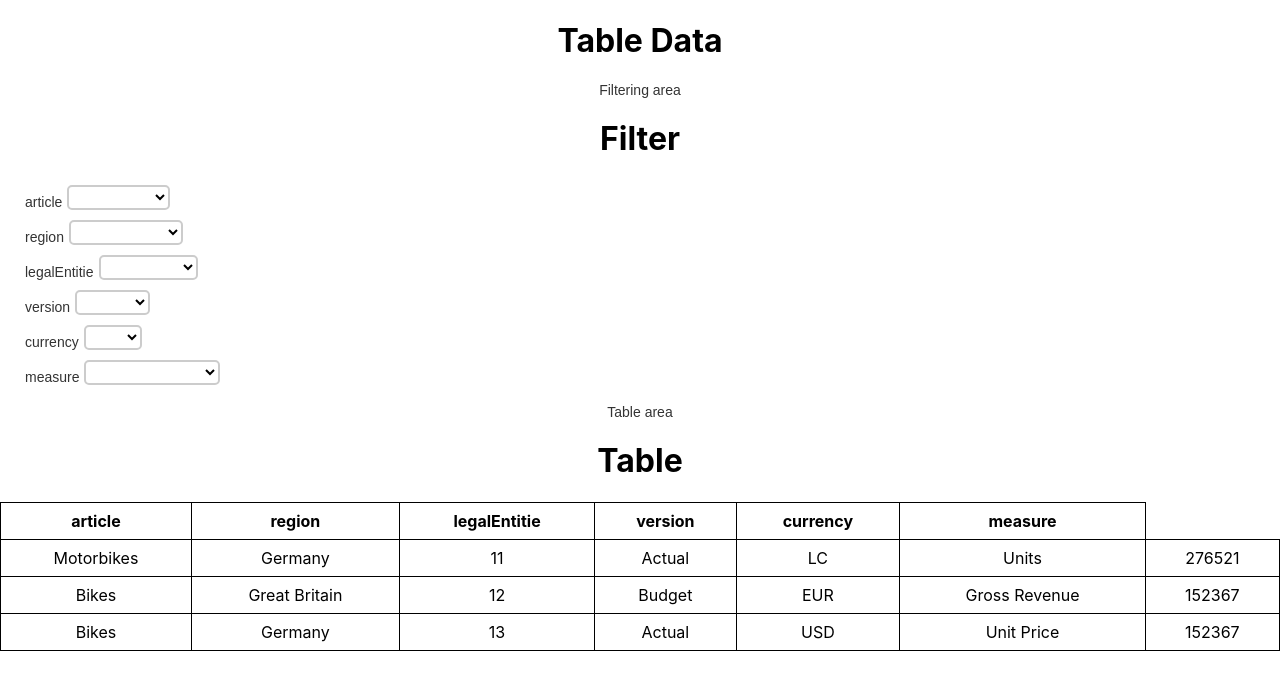
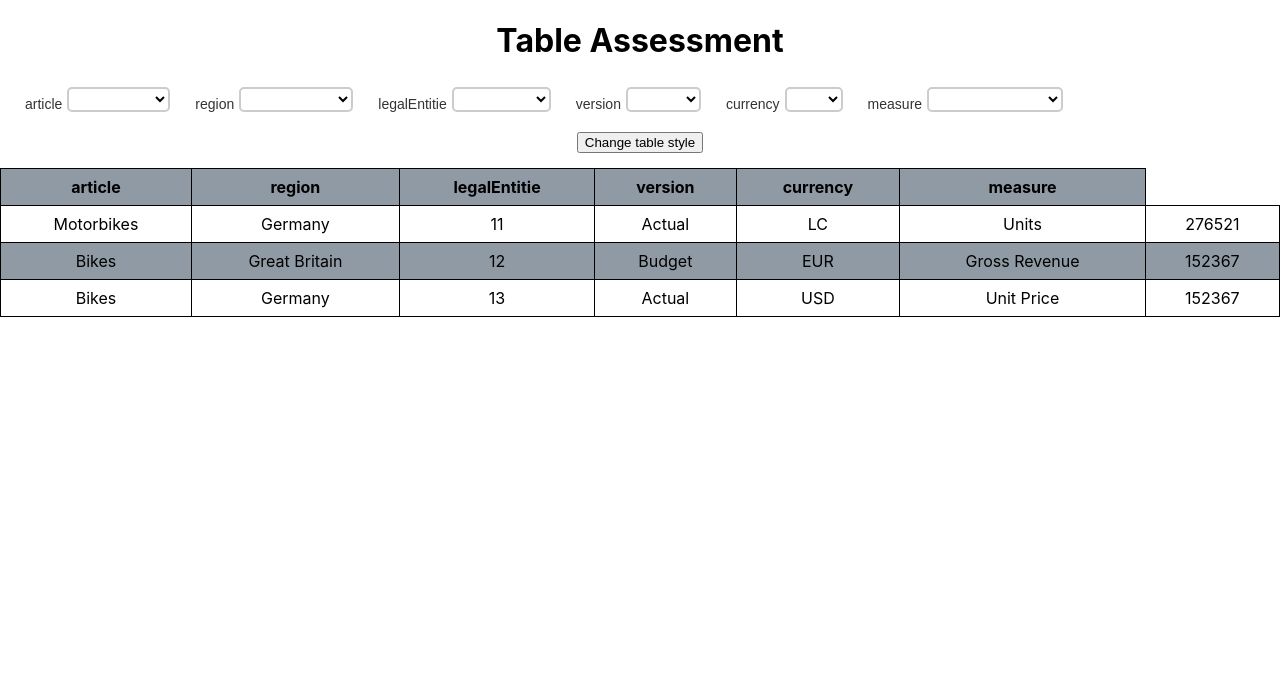
Before and after one commit to Yoloseph/TableDataAssessment, a React (Create React App) app in the folder table-assessment/: page / in a window 1280 px wide. Shown: the top 690 px of the page. Built offline with nearby package versions, Linux system fonts and the light colour scheme.

Commit message:
Added multiple styles for the table and button to change between them Small refactoring of labels and display of components

```diff
--- a/table-assessment/src/App.jsx
+++ b/table-assessment/src/App.jsx
@@ -59,15 +59,13 @@ function App() {
 
   return (
     <div className="App">
-      <h1>Table Data</h1>
-      <p>Filtering area</p>
+      <h1>Table Assessment</h1>
       {tableData && (
         <Filter
           tableData={tableData}
           handleChange={(data) => handleFilter(data)}
         />
       )}
-      <p>Table area</p>
       {userData && tableData && (
         <Table userData={userData} tableData={tableData} />
       )}
--- a/table-assessment/src/components/Filter.css
+++ b/table-assessment/src/components/Filter.css
@@ -29,3 +29,7 @@ select:focus {
   border-color: #3867d5;
   box-shadow: 0 0 3px rgba(119, 119, 119, 0.3);
 }
+
+.filters {
+  display: flex;
+}
--- a/table-assessment/src/components/Filter.jsx
+++ b/table-assessment/src/components/Filter.jsx
@@ -55,12 +55,7 @@ function Filter({ tableData, handleChange }) {
     return selects;
   };
 
-  return (
-    <div>
-      <h1>Filter </h1>
-      {columnDataBlock(tableData)}
-    </div>
-  );
+  return <div className="filters">{columnDataBlock(tableData)}</div>;
 }
 
 export default Filter;
--- a/table-assessment/src/components/Table.css
+++ b/table-assessment/src/components/Table.css
@@ -3,10 +3,42 @@ table {
   border-collapse: collapse;
 }
 
-th, td {
+th,
+td {
   border: 1px solid black;
   padding: 8px;
   text-align: center;
+}
+
+/* tr:nth-child(even) {
+  background-color: #f2f2f2;
+}
+
+tr:nth-child(odd) {
+  background-color: white;
+} */
+
+.odd_zebra {
+  background-color: #ffffff;
+}
+
+.even_zebra {
+  background-color: #8f9aa5;
+}
+
+.odd {
+  background-color: #ffffff;
+}
+
+.even {
+  background-color: #ffffff;
+}
+
+.header_zebra {
+  background-color: #8f9aa5;
+}
+.header {
+  background-color: #ffffff;
 }
 
 .collapse-icon {
@@ -24,3 +56,7 @@ th, td {
 .expandable {
   padding-left: 10px;
 }
+
+.btn{
+    margin: 15px auto 15px auto;
+}
--- a/table-assessment/src/components/Table.jsx
+++ b/table-assessment/src/components/Table.jsx
@@ -2,11 +2,17 @@ import { useState } from "react";
 import "./Table.css";
 
 function Table({ userData, tableData }) {
+  const [useZebraStyling, setUseZebraStyling] = useState(true);
+
   const getHeaders = (data) => {
     let header = [];
     if (data) {
       Object.keys(data).forEach((element) => {
-        header.push(<th>{element}</th>);
+        header.push(
+          <th className={useZebraStyling ? "header_zebra" : "header"}>
+            {element}
+          </th>
+        );
       });
     }
     return <>{header}</>;
@@ -18,7 +24,18 @@ function Table({ userData, tableData }) {
     if (data) {
       data.forEach((element) => {
         row.push(
-          <tr data-row-level={level}>
+          <tr
+            className={
+              level % 2 === 0
+                ? useZebraStyling
+                  ? "even_zebra"
+                  : "even"
+                : useZebraStyling
+                ? "odd_zebra"
+                : "odd"
+            }
+            data-row-level={level}
+          >
             {Object.values(element).map((value, index) => (
               <td key={index}>{value}</td>
             ))}
@@ -30,9 +47,15 @@ function Table({ userData, tableData }) {
     return row;
   };
 
+  const handleStyleChange = () => {
+    setUseZebraStyling(!useZebraStyling);
+  };
+
   return (
     <div>
-      <h1>Table </h1>
+      <button className="btn" onClick={() => handleStyleChange()}>
+        Change table style
+      </button>
       <table id="data-table">
         <thead>
           <tr>{getHeaders(tableData)}</tr>
```
Lines whose indentation alone changed are shown as unchanged.
